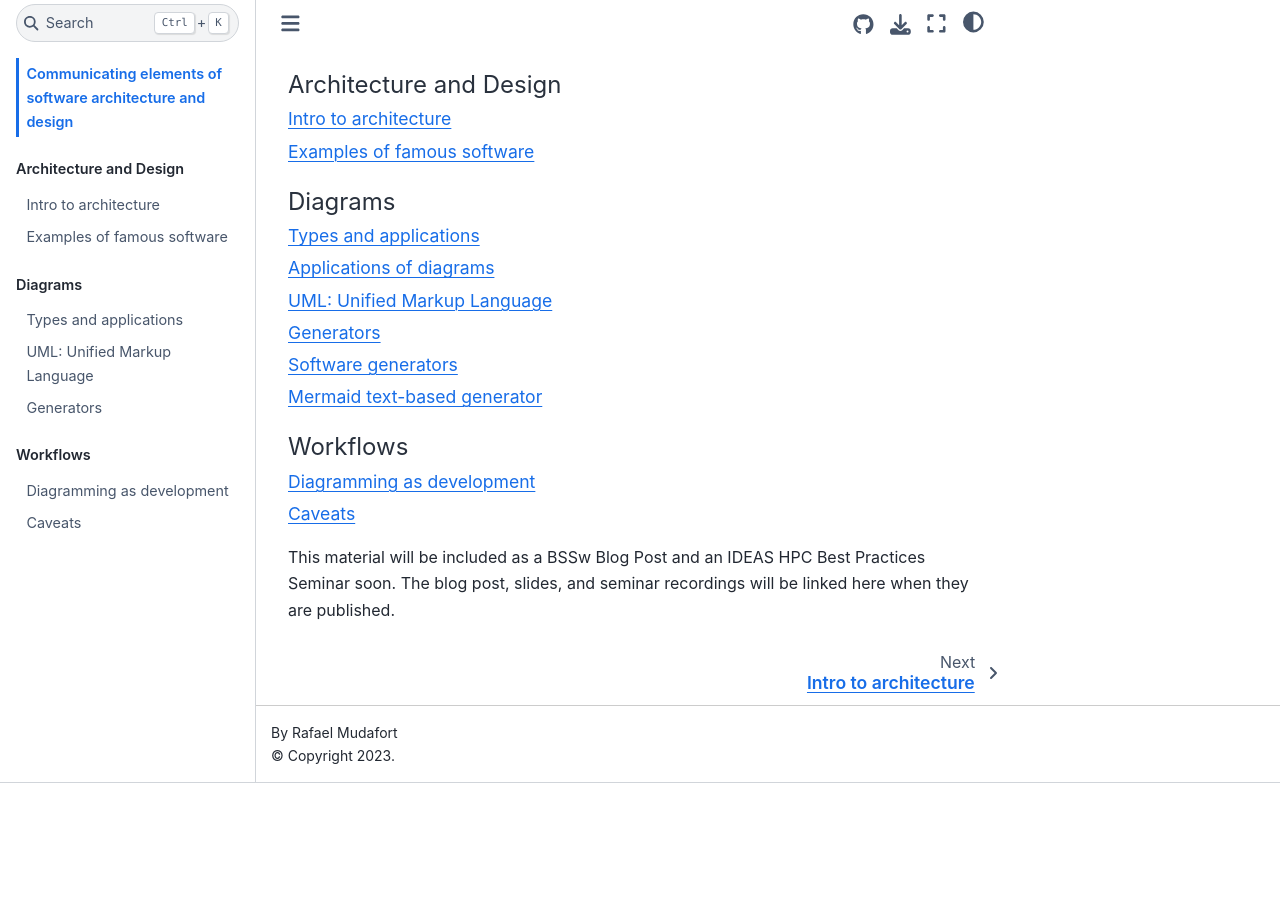
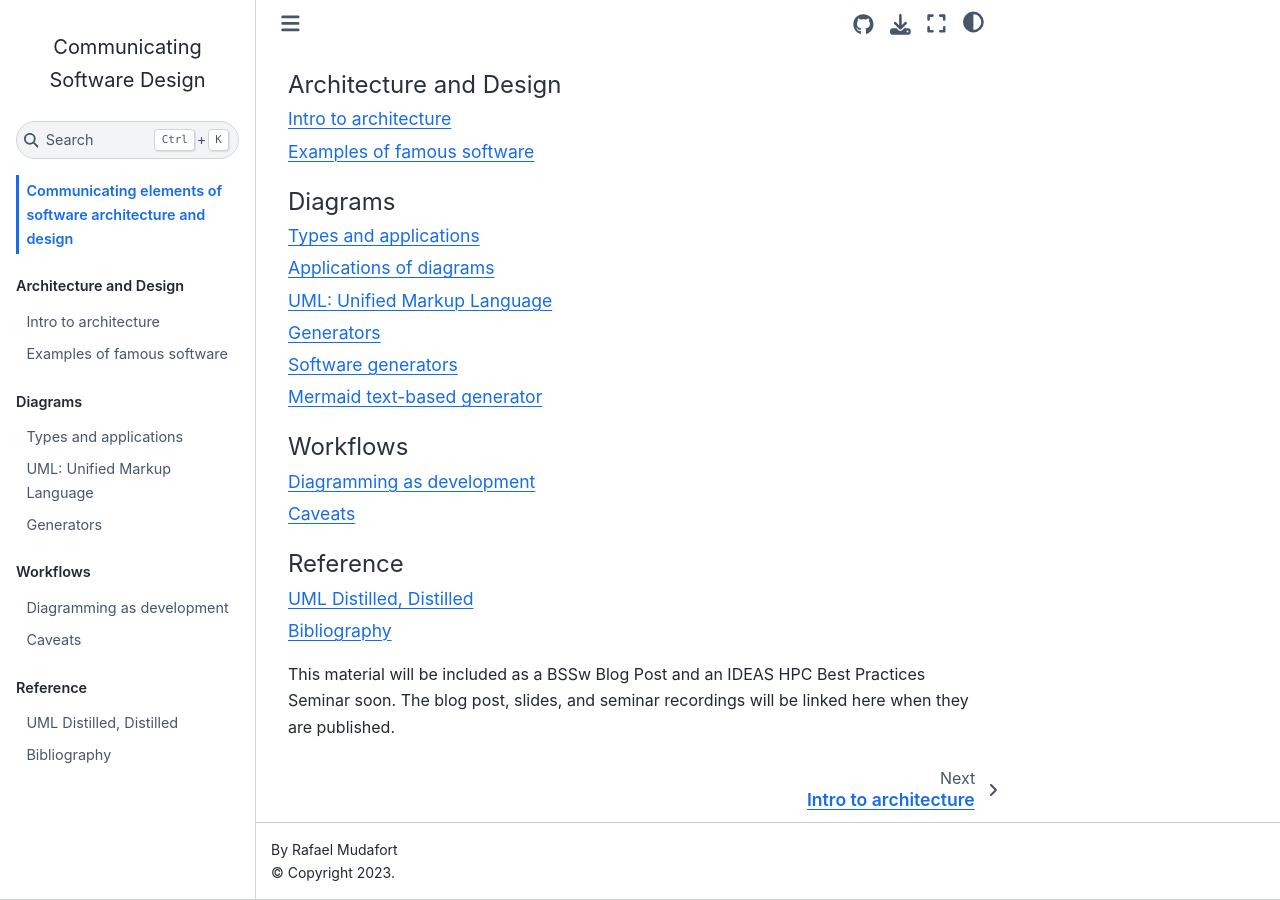
Before and after one commit to rafmudaf/communicating-design, a Jupyter Book: the page built from docs/intro.md, in a window 1280 px wide and 900 px high, scrolled down 691 px. Built offline with Jupyter Book 1.0.4 settings and Sphinx 7.4.7 and the Sphinx Book theme 1.1.4, drawn with Linux system fonts in a browser that asks for light colours; before the commit the page ends 1474 px from its top, so only the background shows below that.

Commit message:
Add a placeholder for references

````diff
--- a/docs/_toc.yml
+++ b/docs/_toc.yml
@@ -19,3 +19,8 @@ parts:
     chapters:
     - file: workflow
     - file: workflow_caveats
+
+  - caption: Reference
+    chapters:
+    - file: uml_distilled_notes
+    - file: zreferences
--- /dev/null
+++ b/docs/uml_distilled_notes.md
@@ -0,0 +1,4 @@
+
+# UML Distilled, Distilled
+
+These are notes from UML Distilled
--- /dev/null
+++ b/docs/zreferences.md
@@ -0,0 +1,4 @@
+
+# Bibliography
+```{bibliography}
+```
````
Also changed, not shown: docs/references.bib (added, +12 -0 lines).
